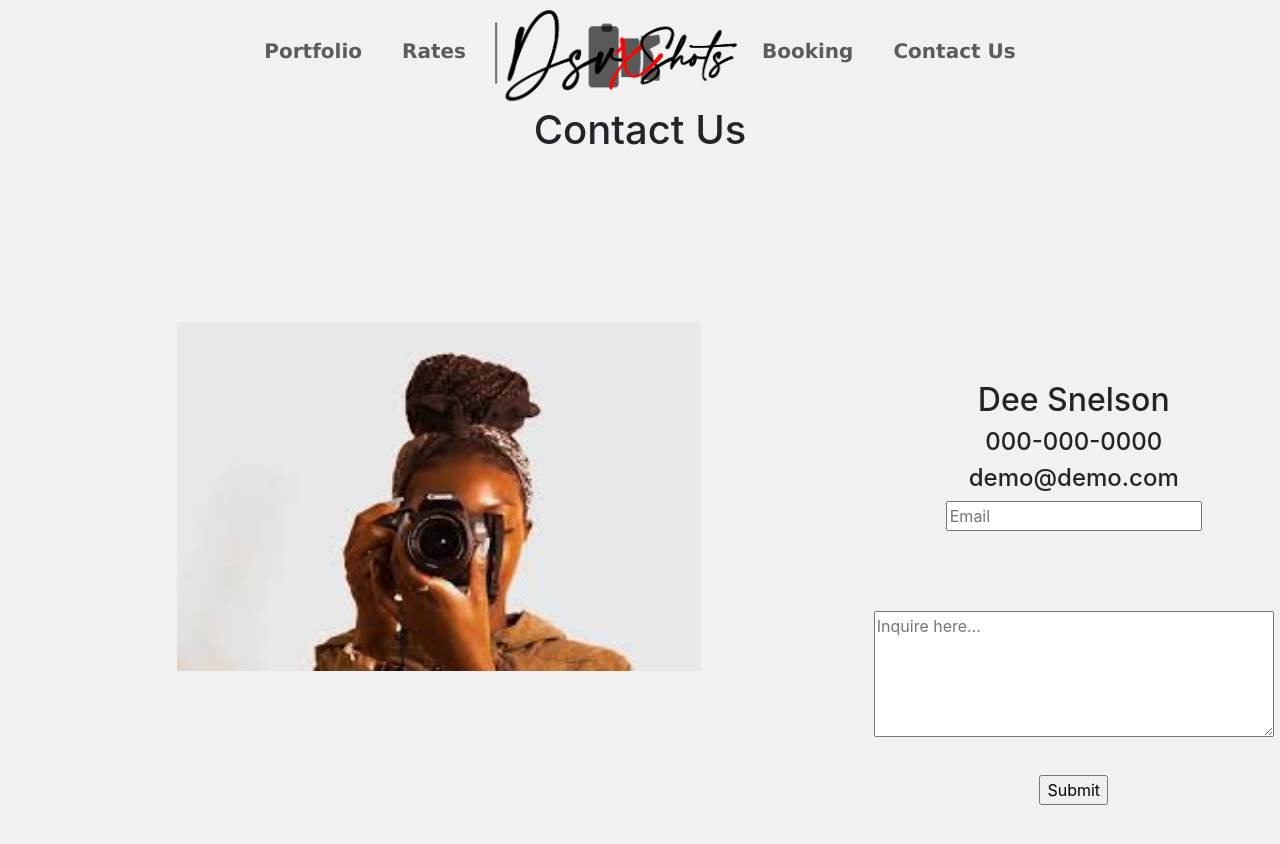
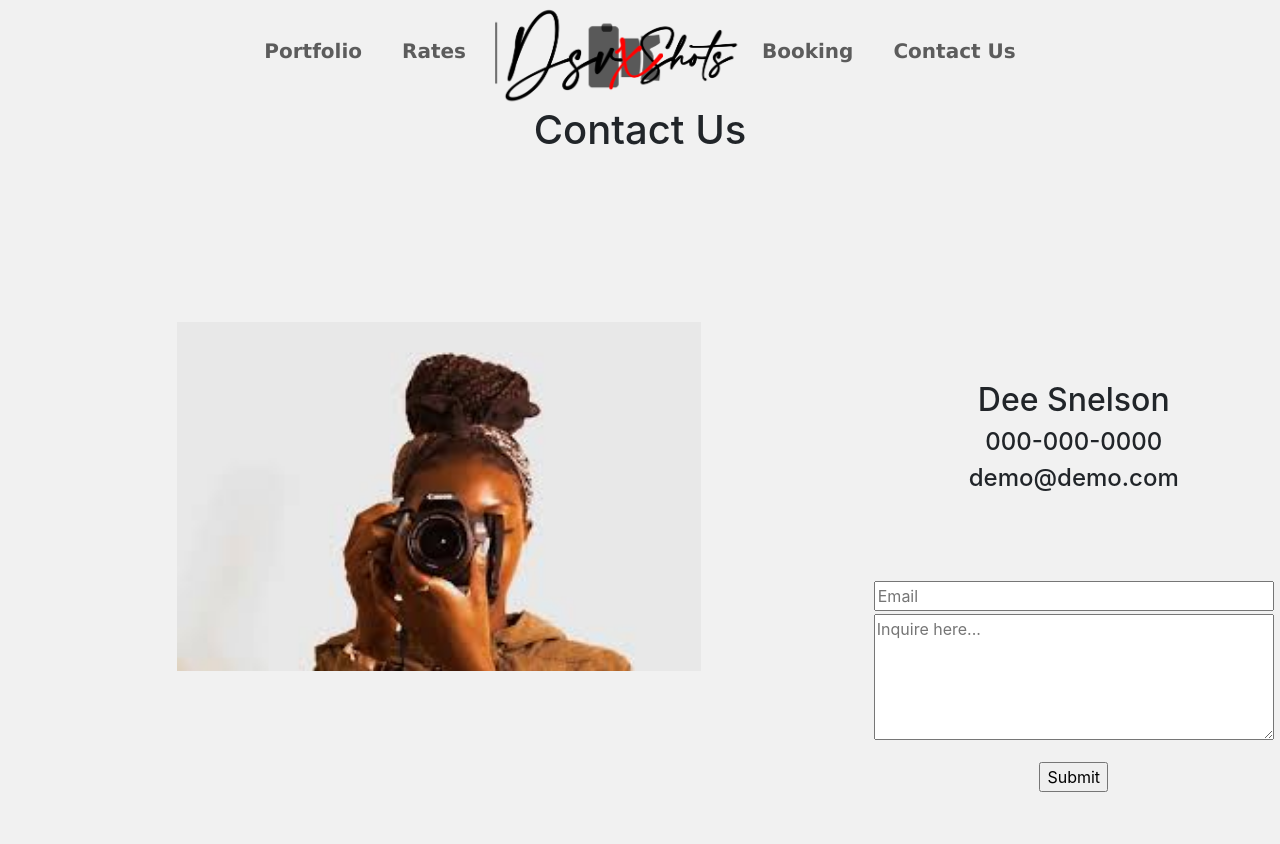
Before and after one commit to Yahjairav23/dsvxshots_frontend, a React (Create React App) app: page /contact in a window 1280 px wide. Shown: the top 844 px of the page. Built offline with nearby package versions, Linux system fonts and the light colour scheme.

Commit message:
input styling

```diff
--- a/src/index.css
+++ b/src/index.css
@@ -107,9 +107,13 @@ code {
 }
 
 .contact-text-box {
+  margin-bottom: 1em;
+  width: 25em;
+}
+.email{
+  width: 25em;
   margin-top: 5em;
-  margin-bottom: 2em;
-  width: 25em;
+  margin-bottom: 3px;
 }
 
 
```
